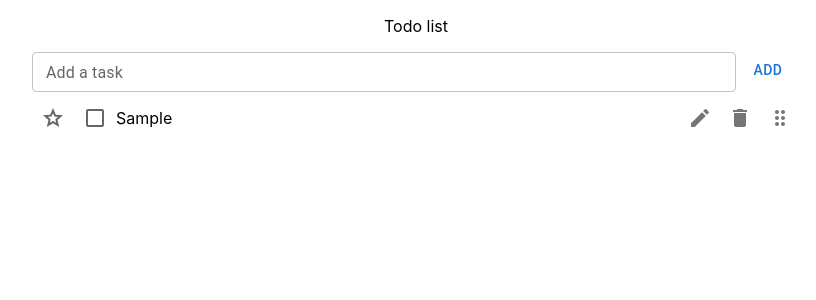
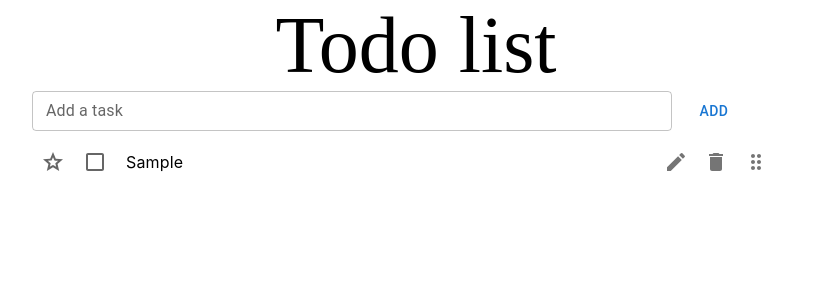
Before and after one commit to Hanna-Koval/todoTypescriptRedux, a React (Create React App) app: page / in a window 1280 px wide. Both pictures are taken after typing "Sample" into the empty fields and a click on the button "ADD". Shown: the top 300 px of the page, without its empty margins (224-1040 px from the left). Built offline with nearby package versions, Linux system fonts and the light colour scheme.

Commit message:
some fixes

```diff
--- a/src/components/Draggable/sortableItem.tsx
+++ b/src/components/Draggable/sortableItem.tsx
@@ -2,7 +2,7 @@ import TodoEl from '../todo/todo';
 import { Todo } from '../../store';
 import { useSortable } from '@dnd-kit/sortable';
 import { CSS } from '@dnd-kit/utilities';
-import { IconButton } from '@mui/material';
+import { Grid, IconButton } from '@mui/material';
 import DragIndicatorIcon from '@mui/icons-material/DragIndicator';
 
 interface PropsDraggable {
@@ -23,14 +23,21 @@ const SortableItem = ({ el }: PropsDraggable) => {
     transition,
     display: 'flex',
     justifyContent: 'space-between',
+    marginTop: 10,
   };
 
   return (
     <div style={style} ref={setNodeRef}>
-      <TodoEl el={el} />
-      <IconButton {...attributes} {...listeners}>
-        <DragIndicatorIcon />
-      </IconButton>
+      <Grid container alignItems="center">
+        <Grid item xs={11}>
+          <TodoEl el={el} />
+        </Grid>
+        <Grid item xs={1}>
+          <IconButton {...attributes} {...listeners}>
+            <DragIndicatorIcon />
+          </IconButton>
+        </Grid>
+      </Grid>
     </div>
   );
 };
--- a/src/components/add-todo/addTodo.scss
+++ b/src/components/add-todo/addTodo.scss
@@ -1,4 +1,8 @@
-.containerAddTodo {
+.container-add-todo {
   width: 100% !important;
   display: flex;
+  align-items: center;
 }
+.button-add-container {
+  padding-left: 10px !important;
+}
--- a/src/components/add-todo/addTodo.tsx
+++ b/src/components/add-todo/addTodo.tsx
@@ -1,20 +1,17 @@
-import { Button, Grid, TextField } from '@mui/material';
+import { Button, Grid } from '@mui/material';
 import React, { useState } from 'react';
 import { useDispatch } from 'react-redux';
 import { todoActions } from '../../store';
 import './addTodo.scss';
 import { Controller, SubmitHandler, useForm } from 'react-hook-form';
+import StyledTextInput from '../custom-elements/customTextInput';
 
 interface FormInput {
   todo: string;
 }
 
 const AddTodo = () => {
-  const {
-    handleSubmit,
-    control,
-    formState: { errors },
-  } = useForm<FormInput>();
+  const { handleSubmit, control } = useForm<FormInput>();
 
   const onSubmit: SubmitHandler<FormInput> = (data) => {
     dispatch(todoActions.add(data.todo));
@@ -24,29 +21,26 @@ const AddTodo = () => {
   const [todo, setTodo] = useState<string>('');
   return (
     <form onSubmit={handleSubmit(onSubmit)}>
-      <Grid container className="containerAddTodo">
-        <Grid item xs={11}>
+      <Grid container className="container-add-todo">
+        <Grid item xs={10}>
           <Controller
             name="todo"
             control={control}
             rules={{ required: true }}
             render={({ field }) => (
-              <TextField
+              <StyledTextInput
                 {...field}
                 id="outlined-basic"
                 label="Add a task"
-                variant="outlined"
-                fullWidth
-                size="small"
                 value={todo}
-                onChange={(event: React.ChangeEvent<HTMLInputElement>) => {
-                  setTodo(event.target.value);
+                onChange={(event: string) => {
+                  setTodo(event);
                 }}
               />
             )}
           />
         </Grid>
-        <Grid item xs={1}>
+        <Grid item xs={2} className="button-add-container">
           <Button
             type="submit"
             onClick={() => {
--- /dev/null
+++ b/src/components/custom-elements/customTextInput.tsx
@@ -0,0 +1,86 @@
+import {
+  FormControl,
+  IconButton,
+  InputAdornment,
+  InputLabel,
+  OutlinedInput,
+  TextField,
+} from '@mui/material';
+import React from 'react';
+import CheckIcon from '@mui/icons-material/Check';
+import { styleFormControl, styleInput, styleLabel } from '../stylesMui';
+import CloseIcon from '@mui/icons-material/Close';
+
+interface PropsStyledInput {
+  label?: string;
+  value?: string;
+  id: string;
+  onChange: (str: string) => void;
+  onSave?: () => void;
+  onCancel?: () => void;
+  onKeyDown?: (str: string) => void;
+  focused?: boolean;
+  multiline?: boolean;
+}
+
+const StyledTextInput = React.forwardRef<HTMLDivElement, PropsStyledInput>(
+  (props, ref) => {
+    const { label, value, id, onChange, onSave, onCancel, focused, multiline } =
+      props;
+    return (
+      <>
+        <FormControl sx={styleFormControl} variant="outlined" ref={ref}>
+          <InputLabel sx={styleLabel} htmlFor="outlined-adornment-password">
+            {label}
+          </InputLabel>
+          <OutlinedInput
+            sx={styleInput}
+            id={id}
+            value={value}
+            label={label}
+            multiline={multiline}
+            autoFocus={focused}
+            onChange={(event: React.ChangeEvent<HTMLInputElement>) => {
+              onChange(event.target.value);
+            }}
+            size="small"
+            onKeyDown={(e: React.KeyboardEvent<HTMLInputElement>) => {
+              if (e.key === 'Escape' && onCancel) {
+                onCancel();
+              } else if (e.key === 'Enter' && value?.trim() && onSave) {
+                onSave();
+              }
+            }}
+            fullWidth
+            endAdornment={
+              onSave && value ? (
+                <InputAdornment position="end">
+                  <IconButton
+                    aria-label="toggle password visibility"
+                    edge="end"
+                    onClick={() => {
+                      if (value?.trim()) {
+                        onSave();
+                      }
+                    }}
+                  >
+                    <CheckIcon />
+                  </IconButton>
+                </InputAdornment>
+              ) : value !== '' ? (
+                <IconButton
+                  aria-label="toggle password visibility"
+                  edge="end"
+                  onClick={() => onChange('')}
+                >
+                  <CloseIcon />
+                </IconButton>
+              ) : null
+            }
+          />
+        </FormControl>
+      </>
+    );
+  }
+);
+export default StyledTextInput;
--- a/src/components/header/header.scss
+++ b/src/components/header/header.scss
@@ -1,3 +1,8 @@
 .displayCenter {
   text-align: center;
 }
+.header-text {
+  font-family: 'Dancing Script', cursive;
+  font-size: 80px;
+  margin: 0px;
+}
--- a/src/components/header/header.tsx
+++ b/src/components/header/header.tsx
@@ -3,7 +3,7 @@ import './header.scss';
 const Header = () => {
   return (
     <div className="displayCenter">
-      <p>Todo list</p>
+      <p className='header-text'>Todo list</p>
     </div>
   );
 };
--- a/src/components/list-all-todo/listAllTodo.scss
+++ /dev/null
@@ -1,14 +0,0 @@
-.all-row-todo-container {
-  display: flex;
-  flex-direction: row;
-  justify-content: space-between;
-  align-items: center;
-  flex-grow: 1;
-}
-.checkbox-and-text {
-  display: flex;
-  flex-direction: row;
-}
-.crossed-text {
-  text-decoration: line-through;
-}
--- a/src/components/list-all-todo/listAllTodo.tsx
+++ b/src/components/list-all-todo/listAllTodo.tsx
@@ -1,7 +1,5 @@
 import { useDispatch, useSelector } from 'react-redux';
 import { RootState, Todo, todoActions } from '../../store';
-
-import './listAllTodo.scss';
 
 import {
   DndContext,
--- /dev/null
+++ b/src/components/stylesMui.tsx
@@ -0,0 +1,24 @@
+import React from 'react';
+
+export const styleLabel = {
+  top: '-8px',
+};
+
+export const styleFormControl = {
+  width: '100%',
+  '& .Mui-focused': {
+    top: 0,
+  },
+};
+
+export const styleInput = {
+  '& .MuiOutlinedInput-input': {
+    // paddingLeft: '10px',
+  },
+};
+
+export const styleHoverButtons = {
+  '&:hover': {
+    backgroundColor: 'rgba(0, 0, 0, 0.04)',
+  },
+};
--- /dev/null
+++ b/src/components/todo/todo.scss
@@ -0,0 +1,36 @@
+.all-row-todo-container {
+  display: flex;
+  flex-direction: row;
+  justify-content: space-between;
+  align-items: flex-start;
+  flex-grow: 1;
+}
+.text-style {
+  margin: 0;
+  padding-left: 10px;
+  font-weight: 400;
+  font-size: 1rem;
+  line-height: 1.4375em;
+  letter-spacing: 0.00938em;
+  max-width: 95%;
+  word-break: break-all;
+  overflow-wrap: break-word;
+}
+.checkbox-and-text {
+  display: flex;
+  flex-direction: row;
+  align-items: center;
+  overflow-wrap: break-word;
+}
+.crossed-text {
+  margin: 0;
+  word-break: break-all;
+
+  text-decoration: line-through;
+  overflow-wrap: break-word;
+}
+.container-buttons-edit-delete {
+  display: flex;
+  justify-content: flex-end;
+  align-items: center;
+}
--- a/src/components/todo/todo.tsx
+++ b/src/components/todo/todo.tsx
@@ -1,63 +1,27 @@
-import {
-  Checkbox,
-  IconButton,
-  InputAdornment,
-  OutlinedInput,
-} from '@mui/material';
-import React, { ChangeEvent, forwardRef, useState } from 'react';
+import { Checkbox, Grid, IconButton } from '@mui/material';
+import React, { useState } from 'react';
 import { Todo, todoActions } from '../../store';
 import { useDispatch } from 'react-redux';
 import DeleteIcon from '@mui/icons-material/Delete';
 import EditIcon from '@mui/icons-material/Edit';
-import CheckIcon from '@mui/icons-material/Check';
 import GradeIcon from '@mui/icons-material/Grade';
 import GradeOutlinedIcon from '@mui/icons-material/GradeOutlined';
+import StyledTextInput from '../custom-elements/customTextInput';
+import './todo.scss';
+import { styleHoverButtons } from '../stylesMui';
 
 interface PropsTodoEl {
   el: Todo;
 }
 
-const TodoEl = forwardRef<HTMLDivElement, PropsTodoEl>((props, ref) => {
+const TodoEl = React.forwardRef<HTMLDivElement, PropsTodoEl>((props, ref) => {
   const { el } = props;
   const dispatch = useDispatch();
   const [isEdit, setIsEdit] = useState<boolean>(false);
-  const [newText, setNewText] = useState<string>('');
+  const [newText, setNewText] = useState<string>(el.text);
   const label = { inputProps: { 'aria-label': 'Checkbox demo' } };
 
-  return (
-    <div className="all-row-todo-container" ref={ref}>
-      <div className="checkbox-and-text">
-        <Checkbox
-          {...label}
-          checked={el.important}
-          onChange={() => dispatch(todoActions.important(el.id))}
-          icon={<GradeOutlinedIcon />}
-          checkedIcon={<GradeIcon />}
-        />
-        <Checkbox
-          checked={el.completed}
-          onChange={() => {
-            console.log('check');
-            dispatch(todoActions.check(el.id));
-          }}
-          inputProps={{ 'aria-label': 'controlled' }}
-          disabled={isEdit}
-        />
-        {isEdit ? (
-          <OutlinedInput
-            id="outlined-read-only-input"
-            defaultValue={el.text}
-            className="text-style"
-            fullWidth
-            onChange={(e: ChangeEvent<HTMLInputElement>) => {
-              setNewText(e.target?.value);
-            }}
-            endAdornment={
-              <InputAdornment position="end">
-                <IconButton
-                  aria-label="toggle password visibility"
-                  onClick={() => {
-                    setNewText(newText);
+  const onSave = () => {
     dispatch(
       todoActions.edit({
         id: el.id,
@@ -66,32 +30,73 @@ const TodoEl = forwardRef<HTMLDivElement, PropsTodoEl>((props, ref) => {
         important: el.important,
       })
     );
-                    setIsEdit(false);
+    setIsEdit?.(false);
+  };
+
+  const onCancel = () => {
+    setNewText(el.text);
+    setIsEdit?.(false);
+  };
+
+  return (
+    <div className="all-row-todo-container" ref={ref}>
+      <Grid container>
+        <Grid item xs={10} className="checkbox-and-text">
+          <Checkbox
+            {...label}
+            checked={el.important}
+            onChange={() => dispatch(todoActions.important(el.id))}
+            icon={<GradeOutlinedIcon />}
+            checkedIcon={<GradeIcon />}
+            sx={styleHoverButtons}
+          />
+          <Checkbox
+            checked={el.completed}
+            onChange={() => {
+              dispatch(todoActions.check(el.id));
             }}
-                  edge="end"
-                >
-                  <CheckIcon />
-                </IconButton>
-              </InputAdornment>
-            }
+            inputProps={{ 'aria-label': 'controlled' }}
+            disabled={isEdit}
+            sx={styleHoverButtons}
+          />
+          {isEdit ? (
+            <StyledTextInput
+              id="outlined-read-only-input"
+              value={newText}
+              focused={true}
+              multiline={true}
+              onChange={(e: string) => {
+                setNewText(e);
+              }}
+              onSave={onSave}
+              onCancel={onCancel}
             />
           ) : (
-          <p className={el.completed ? 'crossed-text' : 'text-style'}>
+            <span
+              className={
+                el.completed ? 'crossed-text text-style' : 'text-style'
+              }
+            >
               {el.text}
-          </p>
+            </span>
           )}
-      </div>
-      <div>
+        </Grid>
+        <Grid item xs className="container-buttons-edit-delete">
           <IconButton
             onClick={() => setIsEdit(true)}
             disabled={el.completed || isEdit}
+            sx={{ maxHeight: '42px' }}
           >
             <EditIcon />
           </IconButton>
-        <IconButton onClick={() => dispatch(todoActions.delete(el))}>
+          <IconButton
+            onClick={() => dispatch(todoActions.delete(el))}
+            sx={{ maxHeight: '42px' }}
+          >
             <DeleteIcon />
           </IconButton>
-      </div>
+        </Grid>
+      </Grid>
     </div>
   );
 });
```
Lines whose indentation alone changed are shown as unchanged.
